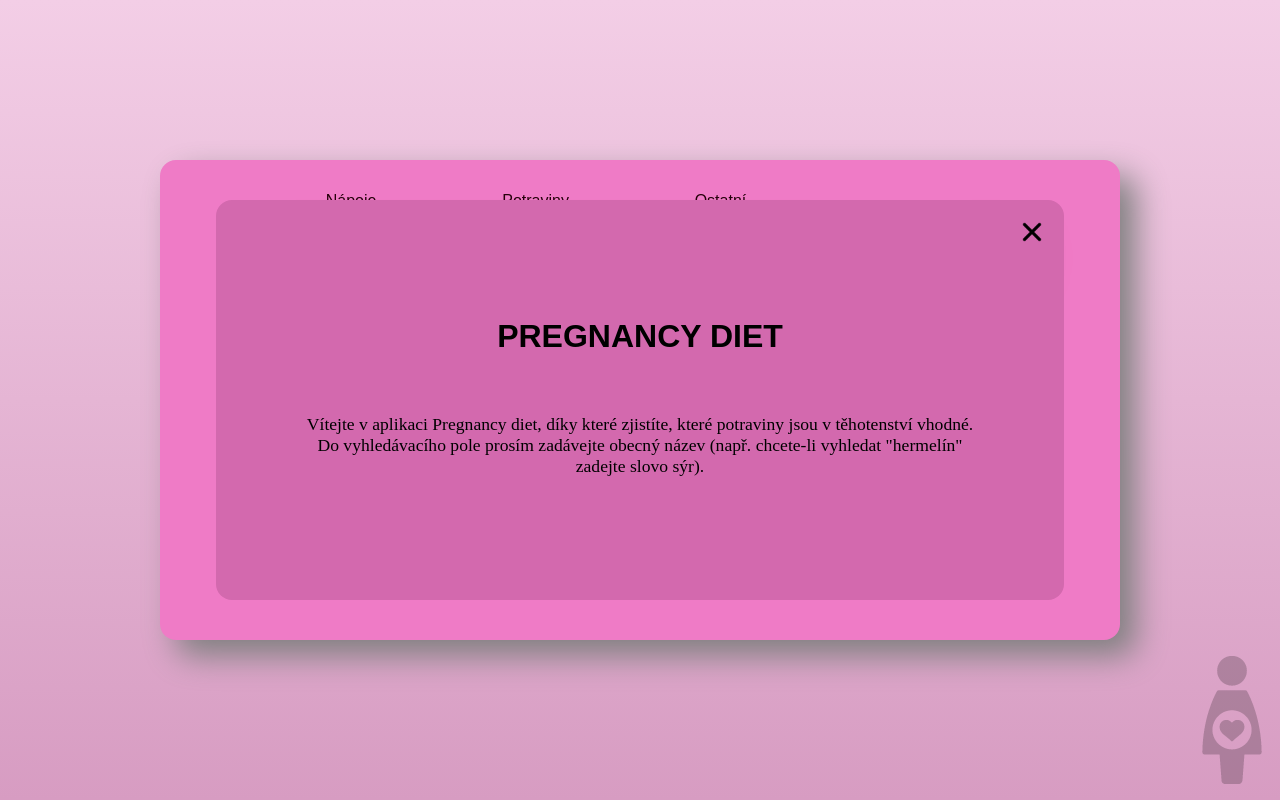
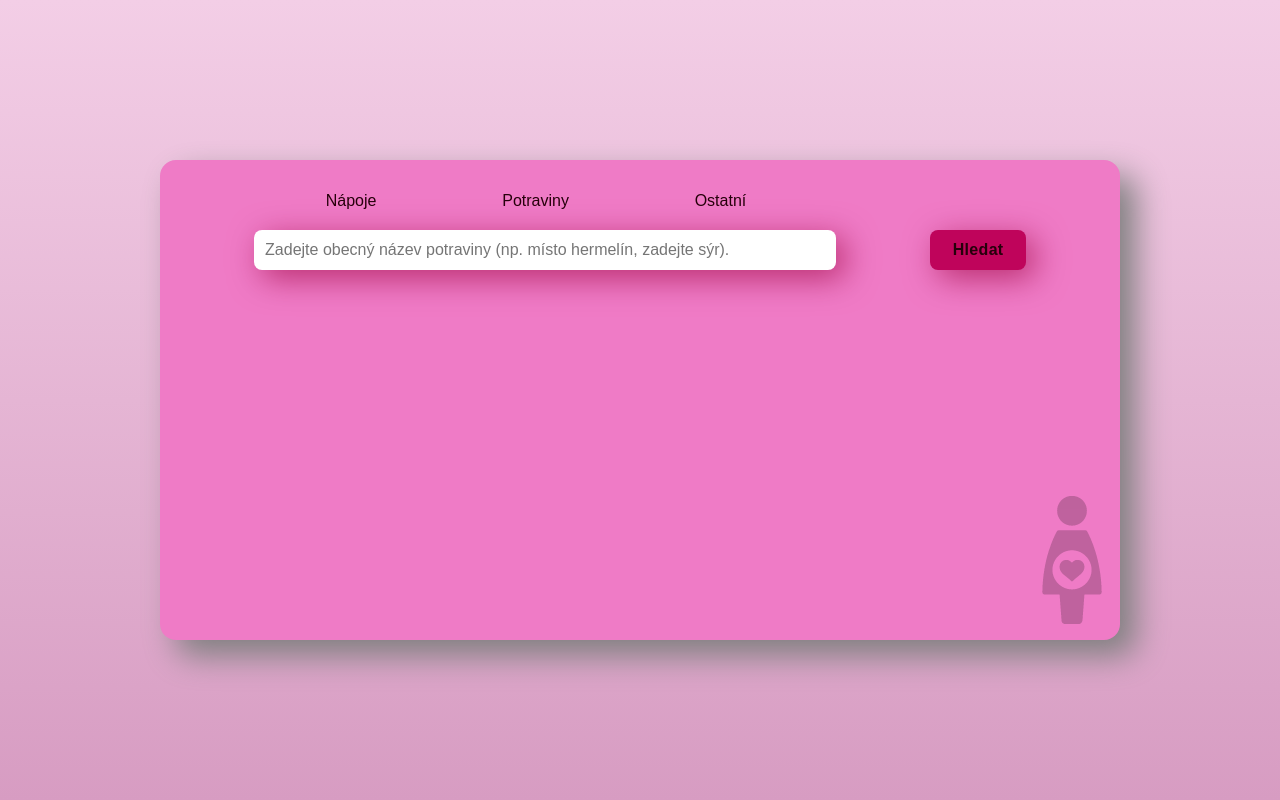
Before and after one commit to EwaJ94/pregnancy-diet, a React (Create React App) app: page / in a window 1280 px wide. Built offline with nearby package versions, Linux system fonts and the light colour scheme; no server answers; the database is empty.

Commit message:
delete welcome component

```diff
--- a/src/App.js
+++ b/src/App.js
@@ -1,6 +1,5 @@
 import Category from "./components/Category"
 import QA from "./components/QA"
-import Welcome from "./components/Welcome"
 import projectFirestore  from "./firebase/config"
 import {useState, useEffect} from "react"
 
@@ -53,7 +52,6 @@ const App = () => {
 
   return <section className="container">
     {error && <p>{error}</p>}
-    <Welcome />
     <Category showDrinks={showDrinks} showFoods={showFoods} showOthers={showOthers}/>
     <QA data={data}/>
 
--- a/src/components/QA.css
+++ b/src/components/QA.css
@@ -5,7 +5,7 @@
     justify-content: space-evenly;
     align-items: center;
     height: 3rem;
-
+    margin-bottom: 1rem;
 }
 
 input {
--- a/src/components/QA.js
+++ b/src/components/QA.js
@@ -38,7 +38,7 @@ const QA = ({data}) => {
       className="input-text"
       value = {search}
       onChange={ (e) => setSearch(e.target.value)}
-       />
+      placeholder="Zadejte obecný název potraviny (np. místo hermelín, zadejte sýr)." />
 
       <input
       type="submit"
--- a/src/components/Welcome.css
+++ /dev/null
@@ -1,39 +0,0 @@
-.welcome-window {
-    display: flex;
-    flex-direction: column;
-    justify-content: center;
-    align-items: center;
-    position: absolute;
-    top: 50%;
-    left: 50%;
-    transform: translate(-50%, -50%);
-    height: 25rem;
-    width: 53rem;
-    background-color: #d369ae;
-    border-radius: 1rem;
-
-}
-
-.welcome-window h2 {
-    font-size: 2rem;
-    font-family:Arial, Helvetica, sans-serif;
-    text-transform: uppercase;
-}
-
-.welcome-window p {
-    margin: 2rem 5rem;
-    font-size: 1.1rem;
-    text-align: center;
-}
-
-.welcome-window img {
-    position: absolute;
-    top: 1rem;
-    right: 1rem;
-    height: 2rem;
-    cursor: pointer;
-}
-
-.welcome-window img:hover {
-    transform: scale(1.15);
-}
--- a/src/components/Welcome.js
+++ /dev/null
@@ -1,13 +0,0 @@
-import "./Welcome.css"
-import cross from "../icons/cross.png"
-
-const Welcome = () => {
-  return <section className="welcome-window">
-    <img src={cross} alt="cross" />
-    <h2>Pregnancy diet</h2>
-    <p>Vítejte v aplikaci Pregnancy diet, díky které zjistíte, které potraviny jsou v těhotenství vhodné.<br /> Do vyhledávacího pole prosím zadávejte obecný název (např. chcete-li vyhledat "hermelín" zadejte slovo sýr). </p>
-
-  </section>
-}
-
-export default Welcome
--- a/src/index.css
+++ b/src/index.css
@@ -12,6 +12,7 @@ body {
 .container {
   display: flex;
   flex-direction: column;
+  position: relative;
   height: 30rem;
   width: 60rem;
   box-shadow: 1rem 1rem 2rem grey;
```
Also changed, not shown: src/icons/cross.png (deleted).
